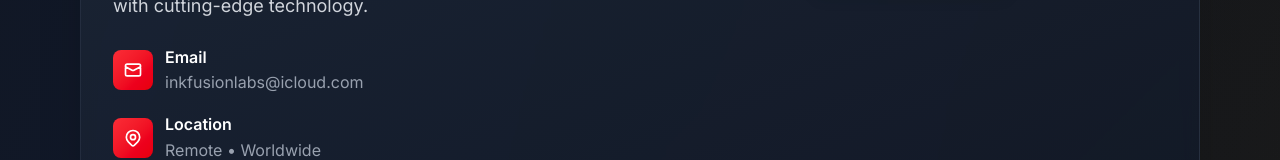
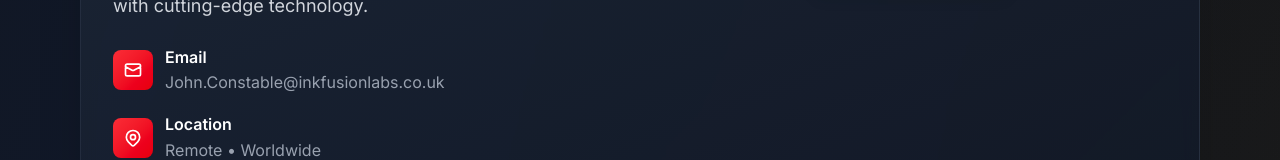
Before and after one commit to inkFusionLabs/inkFusionLabs-Website, a Next.js app: page / in a window 1280 px wide. Shown: the part 3254-3414 px from the top of the page. Built offline with nearby package versions, Linux system fonts and the light colour scheme.

Commit message:
Update email address to John.Constable@inkfusionlabs.co.uk - Replace all instances with new professional email domain - Update contact section and freelancing CTA buttons

```diff
--- a/src/app/page.tsx
+++ b/src/app/page.tsx
@@ -298,7 +298,7 @@ export default function Home() {
 
               <div className="text-center">
                 <a
-                  href="mailto:inkfusionlabs@icloud.com?subject=Freelance Project Inquiry"
+                  href="mailto:John.Constable@inkfusionlabs.co.uk?subject=Freelance Project Inquiry"
                   className="inline-flex items-center gap-2 px-8 py-4 bg-gradient-to-r from-red-500 to-red-600 text-white font-semibold rounded-xl hover:from-red-600 hover:to-red-700 transform hover:scale-105 transition-all duration-300 shadow-lg hover:shadow-red-500/25 card-hover"
                 >
                   <svg className="w-5 h-5" fill="none" stroke="currentColor" viewBox="0 0 24 24">
@@ -477,7 +477,7 @@ export default function Home() {
                       </div>
                       <div>
                         <h3 className="font-semibold text-white">Email</h3>
-                        <p className="text-gray-400">inkfusionlabs@icloud.com</p>
+                        <p className="text-gray-400">John.Constable@inkfusionlabs.co.uk</p>
                       </div>
                     </div>
                     <div className="flex items-center gap-3">
@@ -507,7 +507,7 @@ export default function Home() {
                 </div>
                 <div className="text-center">
                   <a
-                    href="mailto:inkfusionlabs@icloud.com"
+                    href="mailto:John.Constable@inkfusionlabs.co.uk"
                     className="inline-flex items-center gap-2 px-8 py-4 bg-gradient-to-r from-red-500 to-red-600 text-white font-semibold rounded-xl hover:from-red-600 hover:to-red-700 transform hover:scale-105 transition-all duration-300 shadow-lg hover:shadow-red-500/25 card-hover"
                   >
                     <svg className="w-5 h-5" fill="none" stroke="currentColor" viewBox="0 0 24 24">
```
